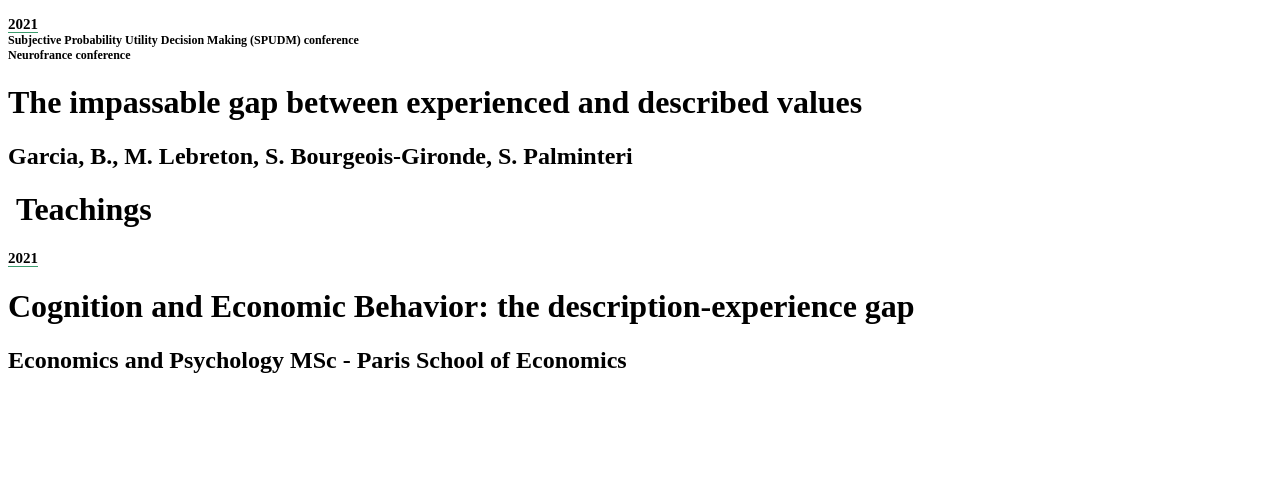
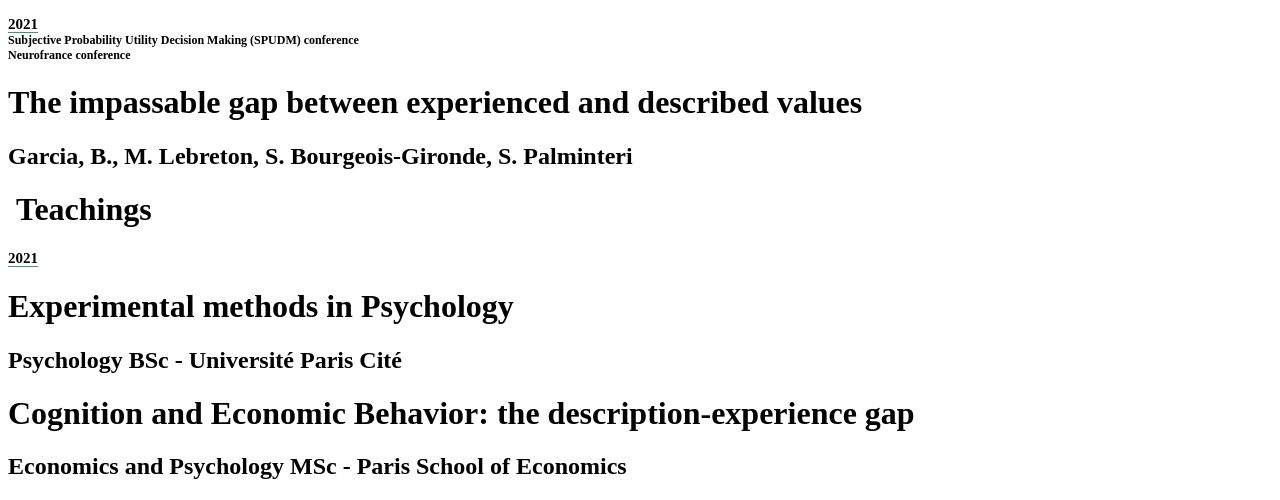
Before and after one commit to bsgarcia/bsgarcia, a plain HTML site: page html/index.html in a window 1280 px wide. Shown: the part 675-1175 px from the top of the page. Before the commit the page ends 1068 px from the top, so only its background shows below. Drawn offline with Linux system fonts and the light colour scheme; files whose address does not match are found by name.

Commit message:
update teachings

```diff
--- a/html/index.html
+++ b/html/index.html
@@ -89,6 +89,13 @@
             <b style="font-size: 15px; margin-bottom: 1px; border-bottom: 1px #3b9b6d solid">2021</b>
 
             <div class="post"
+                onclick="window.open('https://psychologie.u-paris.fr/licence/licence-psycho/', '_blank').focus()">
+                <h1 style="color: black">Experimental methods in Psychology
+                </h1>
+                <h2>Psychology BSc - Université Paris Cité <h2>
+            </div>
+
+            <div class="post"
                 onclick="window.open('https://docs.google.com/presentation/d/e/2PACX-1vTJ81zxxqKaTp1U4LZVnBhAdP7WhnJTMYy-qRAMxqo6EB369gF_ZSgtKB0rJLAVHvjGwyBGlMYNItXX/pub?start=false&loop=false&delayms=3000', '_blank').focus()">
                 <h1 style="color: black">Cognition and Economic Behavior: the description-experience gap
                 </h1>
```
